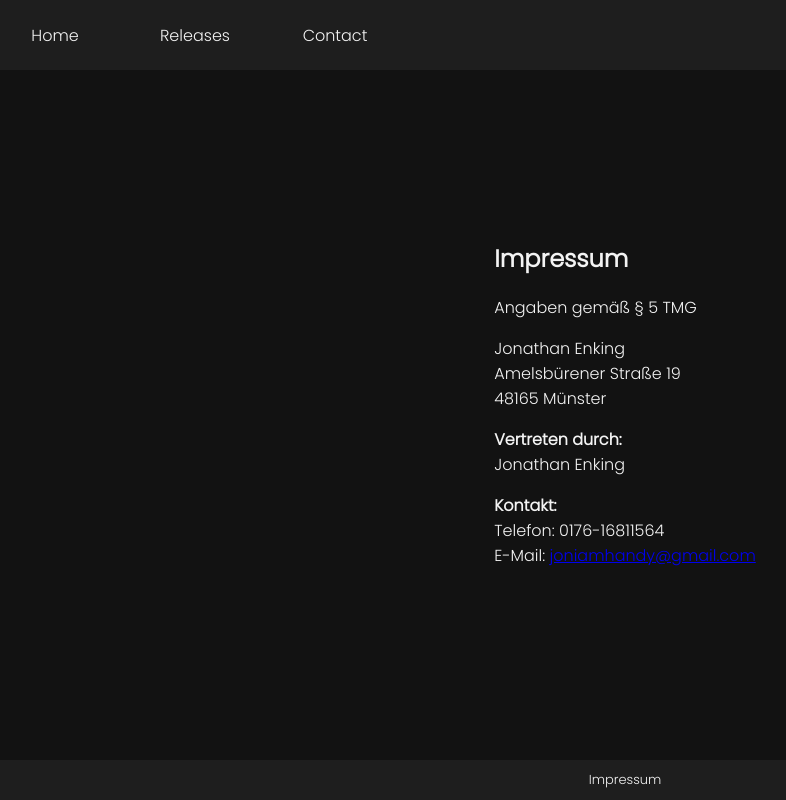
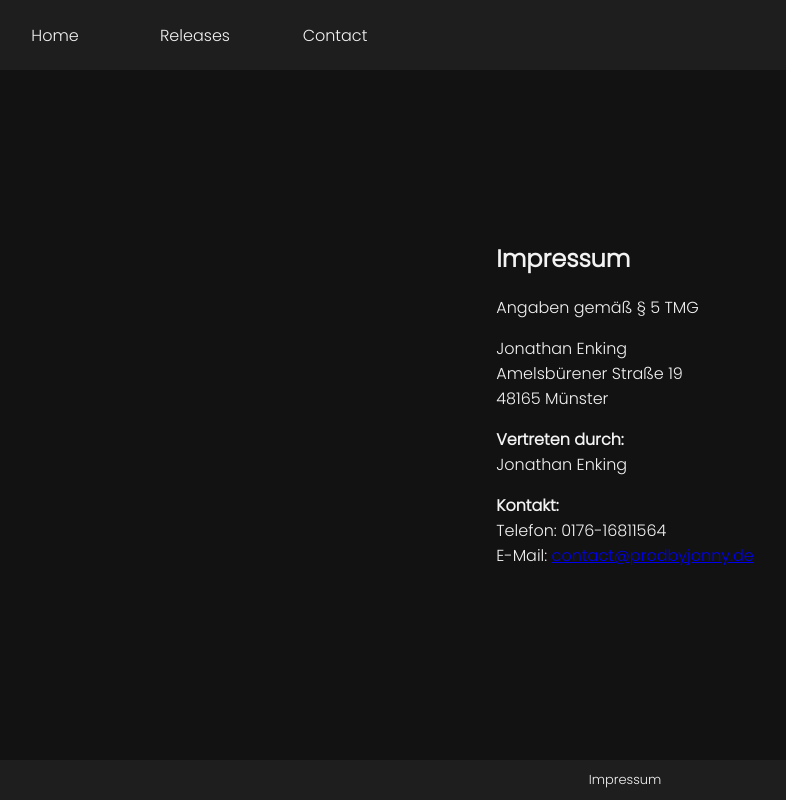
Before and after one commit to Jomyy/prodbyjonny, a SvelteKit app: page /about in a window 1280 px wide. Shown: the whole page, without its empty margins (15-801 px from the left). Built offline with nearby package versions, Linux system fonts and the light colour scheme.

Commit message:
emails changed

```diff
--- a/src/routes/about/+page.svelte
+++ b/src/routes/about/+page.svelte
@@ -17,7 +17,7 @@
 		<p>
 			<strong>Kontakt:</strong> <br />
 			Telefon: 0176-16811564<br />
-			E-Mail: <a href="mailto:joniamhandy@gmail.com">joniamhandy@gmail.com</a>
+			E-Mail: <a href="mailto:contact@prodbyjonny.de">contact@prodbyjonny.de</a>
 			<br />
 		</p>
 		<br />
--- a/src/routes/contact/+page.svelte
+++ b/src/routes/contact/+page.svelte
@@ -7,7 +7,7 @@
 		<p>
 			<strong>Kontakt:</strong> <br />
 			Telefon: 0176-16811564<br />
-			E-Mail: <a href="mailto:joniamhandy@gmail.com">joniamhandy@gmail.com</a>
+			E-Mail: <a href="mailto:contact@prodbyjonny.de">contact@prodbyjonny.de</a>
 			<br />
 		</p>
 		<br />
```
